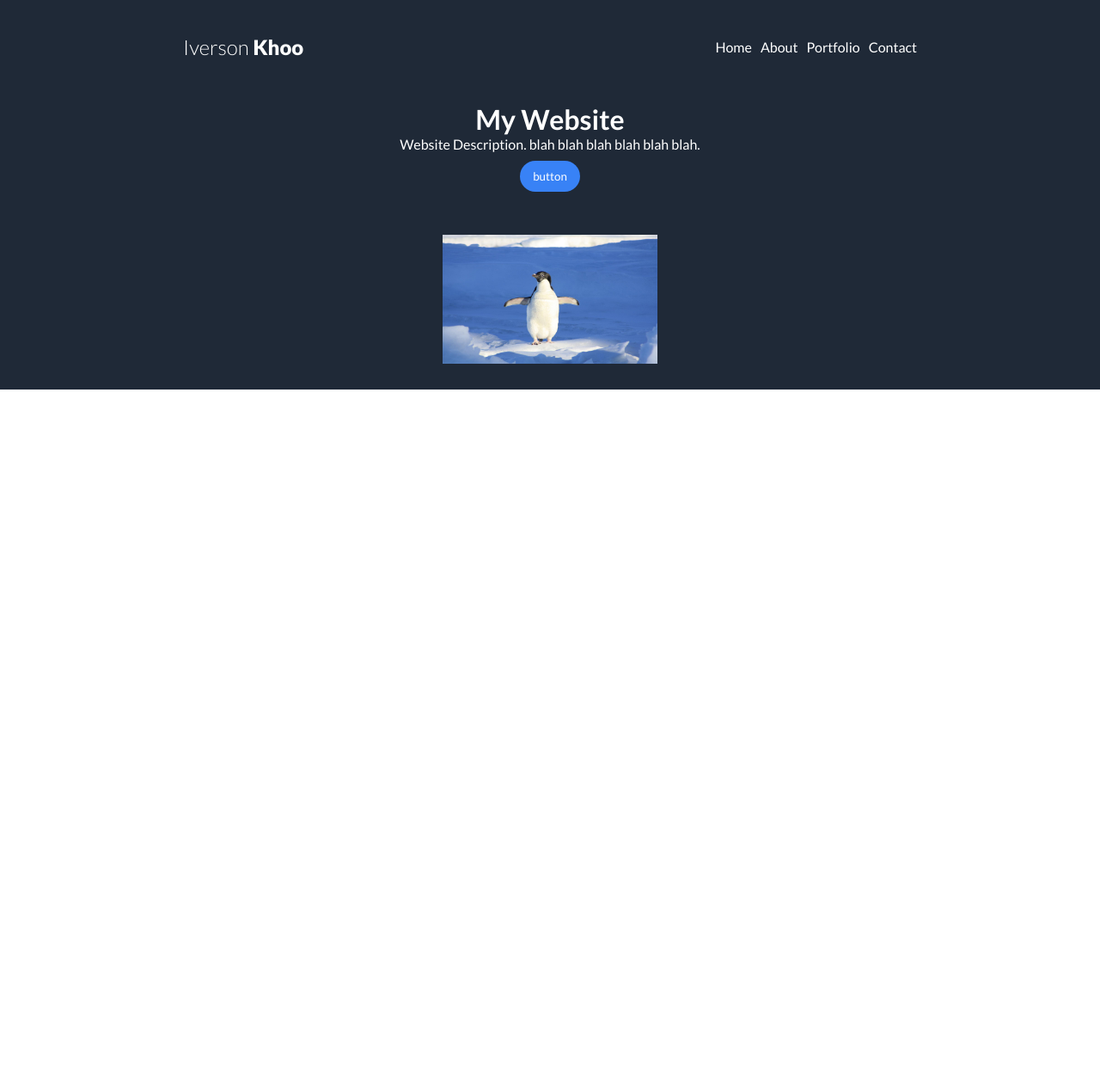
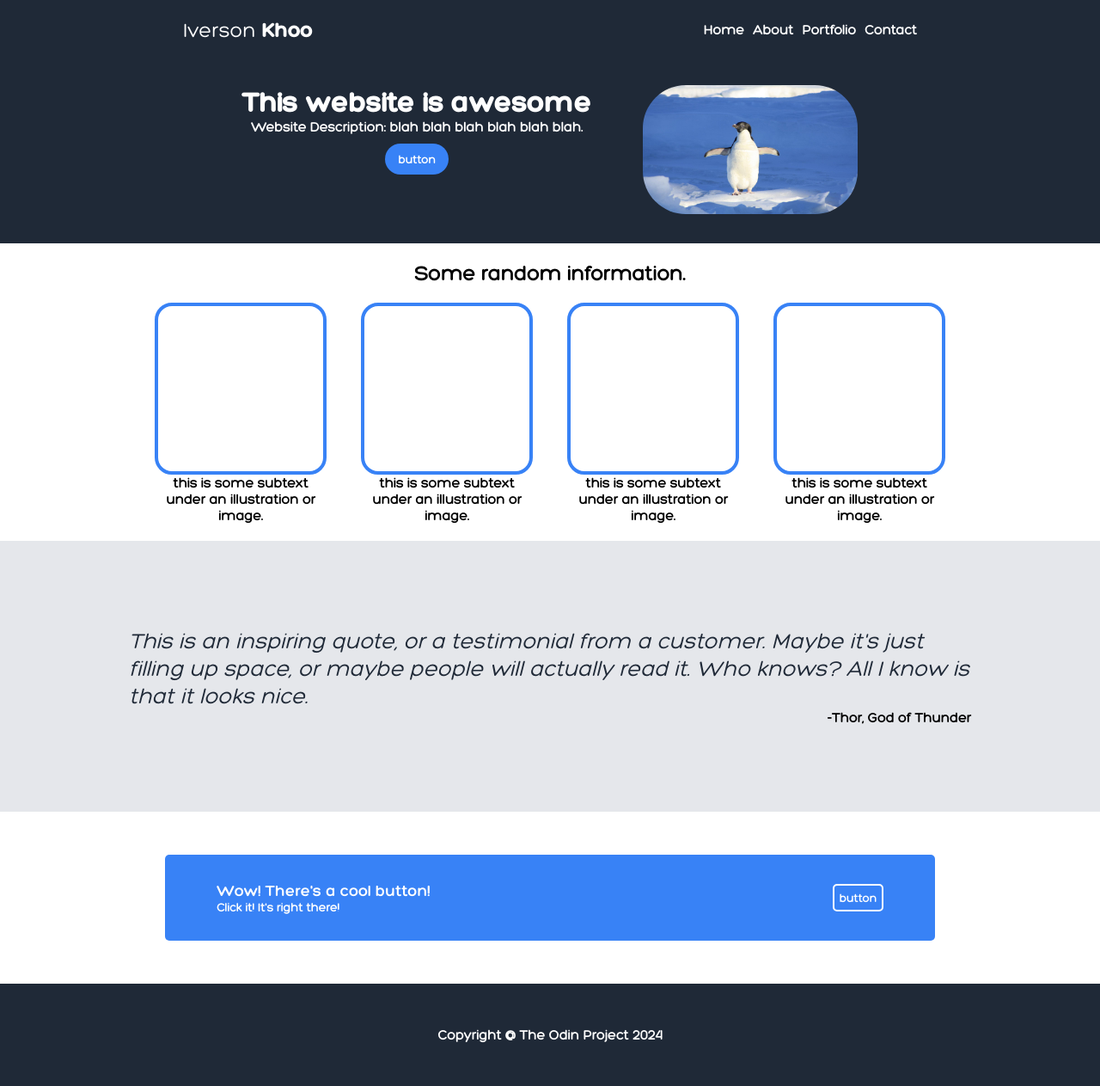
Before and after one commit to khoo02/Landing-Page, a plain HTML site: page index.html in a window 1280 px wide. Shown: the whole page at 86% size. Before the commit the page ends 800 px from the top, so only its background shows below. Drawn offline with Linux system fonts and the light colour scheme.

Commit message:
add body, quote and footer; update header

```diff
--- a/index.html
+++ b/index.html
@@ -5,24 +5,21 @@
     <meta name="viewport" content="width=device-width, initial-scale=1.0">
     <!-- website title -->
     <title>My Website</title>
-    <!-- font-->
-    <link rel="preconnect" href="https://fonts.googleapis.com">
-    <link rel="preconnect" href="https://fonts.gstatic.com" crossorigin>
-    <link href="https://fonts.googleapis.com/css2?family=Lato:ital,wght@0,100;0,300;0,400;0,700;0,900;1,100;1,300;1,400;1,700;1,900&display=swap" rel="stylesheet">
     <!-- styles.css -->
     <link rel="stylesheet" href="styles.css">
 </head>
 <body>
     <!-- header container -->
     <div class="header">
-
-        <!-- header information -->
-        <div class="inner-header">
+        <!--  logo/nav container -->
+        <div class="logo-nav">
             <!-- logo -->
             <div class="logo-container">
-                <h1>Iverson <span>Khoo</span></h1>
+                <a href="#">
+                    <h1>Iverson <span>Khoo</span></h1>
+                </a>
             </div>
-            <!-- navigation list -->
+            <!-- navigation bar -->
             <ul class="navigation">
                 <!-- links -->
                 <a href="#"><li>Home</li></a>
@@ -31,30 +28,94 @@
                 <a href="#"><li>Contact</li></a>
             </ul>
         </div>
-
-        <!-- header info -->
-        <div class="header-info">
+        <!-- header body container-->
+        <div class="header-body">
             <!-- text -->
-            <div class="header-info-text">
-                <!-- description title -->
-                <h1>My Website</h1>
-                <!--  -->
-                <p>Website Description. blah blah blah blah blah blah. </p>
-                <a class="header-button" href="#">
-                    <button>button</button>
-                </a>
+            <div class="header-info-container">
+                <!-- header title -->
+                <span class="header-title">
+                    <h1>This website is awesome</h1>
+                </span>
+                <!-- header description -->
+                <p class="website-description">Website Description: blah blah blah blah blah blah. </p>
+                <!-- header button -->
+                <div class="header-button-container">
+                    <a href="#"><button class="header-button">button</button>
+                    </a>
+                </div>
             </div>
             <!-- image -->
             <div class="header-image">
-                <img src="images/penguin_funny_blue_water.jpg" alt="penguin.jpg" style="width: 250px; height:150px; display:inline-block"/>
+                <a href="images/penguin_funny_blue_water.jpg">
+                    <img src="images/penguin_funny_blue_water.jpg" alt="penguin.jpg" style="width: 250px; height:150px; border-radius: 50px; display:inline-block"/>
+                </a>
             </div>
         </div>
+    </div>
 
+    <!-- body container -->
+    <div class="body">
+        <!-- body info container -->
+        <div class="body-info">
+            <!-- body header -->
+            <h2 class="body-header">Some random information.</h2>
+            <!-- bubble container-->
+            <div class="bubble-container">
+                <!-- 1st bubble -->
+                <div class="bubble">
+                    <div class="bubble-outline"></div>
+                    <p class="bubble-text">this is some subtext under an illustration or image.</p>
+                </div>
+                <!-- 2nd bubble -->
+                <div class="bubble">
+                    <div class="bubble-outline"></div>
+                    <p class="bubble-text">this is some subtext under an illustration or image.</p>
+                </div>
+                <!-- 3rd bubble -->
+                <div class="bubble">
+                    <div class="bubble-outline"></div>
+                    <p class="bubble-text">this is some subtext under an illustration or image.</p>
+                </div>
+                <!-- 4th bubble -->
+                <div class="bubble">
+                    <div class="bubble-outline"></div>
+                    <p class="bubble-text">this is some subtext under an illustration or image.</p>
+                </div>
+            </div>
+        </div>
+    </div>
 
+    <!-- quote container-->
+    <div class="quote-container">
+        <!-- quote text -->
+        <div class="quote-text">This is an inspiring quote, or a testimonial from a customer. Maybe it's just filling up space, or maybe people will actually read it. Who knows? All I know is that it looks nice.
+        </div>
+        <!-- quote author -->
+        <div class="author">
+            <span>-Thor, God of Thunder</span>
+        </div>
     </div>
-    <!-- website body -->
-    <div class="body"></div>
-    <!-- footer -->
-    <div class="footer"></div>
+
+    <!-- pop up container -->
+    <div class="pop-up-container">
+        <!-- text container -->
+        <div class="pop-up-text-container">
+            <!-- title -->
+            <h3 class="pop-up-title">Wow! There's a cool button!</h3>
+            <!-- description -->
+            <p class="pop-up-description">Click it! It's right there!</p>
+        </div>
+        <!-- button container -->
+        <div class="pop-up-button-container">
+            <!-- button and link -->
+            <a href="#"><button class="pop-up-button">button</button></a>
+        </div>
+    </div>
+
+    <!-- footer container-->
+    <div class="footer-container">
+        <!-- footer description -->
+        <div class="footer-text"><p>Copyright @ The Odin Project 2024</p></div>
+    </div>
 </body>
 </html>
--- a/styles.css
+++ b/styles.css
@@ -1,3 +1,27 @@
+/* fonts */
+@font-face {
+    font-family: 'Hero Light Regular';
+    font-style: normal;
+    font-weight: normal;
+    src: local('Hero Light Regular'), url(/fonts/HeroLight-Regular.woff) format('woff');
+}
+
+
+@font-face {
+    font-family: 'Hero Light Bold';
+    font-style: normal;
+    font-weight: normal;
+    src: local('Hero Light Bold'), url(fonts/HeroLight-Bold.woff) format('woff');
+}
+
+
+@font-face {
+    font-family: 'Hero Light Light';
+    font-style: normal;
+    font-weight: normal;
+    src: local('Hero Light Light'), url(fonts/HeroLight-Light.woff) format('woff');
+}
+
 /* universal properties */
 * {
     box-sizing: border-box;
@@ -5,49 +29,51 @@
     padding: 0;
     list-style: none;
     text-decoration: none;
-    font-family: 'Lato', sans-serif;
+    font-family: 'Hero Light Regular', 'Hero Light Light';
+    font-weight: 900;
 }
-        /* header */
 
 /* header container */
 .header {
     background-color: #1F2937;
     color: white;
-    height: 50%;
-    width: 100%;
     display: flex;
     align-items: center;
     flex-direction: column;
     padding: 30px;
+    padding-top: 10px;
     flex-wrap: wrap;
     justify-content: center;
 }
 
 /* inner header container */
-.inner-header {
+.logo-nav {
     height: 20%;
     width: 70%;
     margin-top: 10px;
-    /* highlight red to show background*/
-    /* background-color: red; */
     display: flex;
     justify-content: space-between;
     align-items: center;
     gap: 50px;
 }
 
-/* logo */
-.logo-container {
-    display: flex;
+
+/* logo text */
+.logo-container a h1 {
+    font-size: 24px;
+    font-weight: 300;
+    color: white;
 }
 
-/* logo text */
-.logo-container h1 {
-    font-size: 24px;
-    font-weight: 300;
+/* logo hover properties */
+.logo-container a h1:hover {
+    color: #666699;
+    transition: all 0.3s ease 0s;
 }
 
+/* logo container */
 .logo-container h1 span {
+    font-family: 'Hero Light Bold';
     font-weight: 900;
 }
 
@@ -64,33 +90,45 @@
 }
 
 /* navigation links */
-.navigation a li{
+.navigation a li, button {
     transition: all 0.3s ease 0s;
 }
 
+/* navigation bar hover properties */
 .navigation a li:hover {
     color: #666699;
+    transition: all 0.3s ease 0s;
 }
 
-/* description */
-.header-info {
-    /* highlight to show background */
-    /* background-color: red; */
+/* header body container */
+.header-body {
     display: flex;
-    width: 50%;
+    width: 80%;
     margin: 50px auto 0;
-    gap: 50px;
+    gap: 60px;
     justify-content: center;
     flex-wrap: wrap;
 }
 
-/* header text */
-.header-info-text {
+/* header info container */
+.header-info-container {
     text-align: center;
 }
 
+/* header title */
+.header-title h1 {
+    font-family: 'Hero Light Bold';
+    font-size: 33px;
+}
+
+/* header button container */
+.header-button-container {
+    display: flex;
+    justify-content: center;
+}
+
 /* header button */
-button {
+.header-button {
     border-radius: 50px;
     color: white;
     background-color: #3882F6;
@@ -100,6 +138,8 @@ button {
     margin-top: 10px;
 }
 
+
+/* changer color of button when hovering */
 button:hover {
     background-color: #3881f696;
 }
@@ -109,3 +149,124 @@ button:hover {
     display: flex;
     align-items: center;
 }
+
+/* website body */
+.body {
+    padding: 20px 10%;
+    display: flex;
+    flex: auto;
+    justify-content: center;
+    flex-wrap: wrap;
+}
+
+/* body header */
+.body-header {
+    text-align: center;
+    font-weight: 750;
+    margin-bottom: 20px;
+}
+
+/* image bubbles */
+.bubble-container {
+    display: flex;
+    gap: 40px;
+    flex-wrap: wrap;
+    justify-content: center;
+    align-items: start;
+}
+
+/* bubble container */
+.bubble-outline {
+    border: #3882F6;
+    border-width: 4px;
+    border-style: solid;
+    height: 200px;
+    width: 200px;
+    border-radius: 20px;
+}
+
+/* text under bubble */
+.bubble-text {
+    max-width: 200px;
+    text-align: center;
+}
+
+/* quote container */
+.quote-container {
+    padding: 100px 150px;
+    background-color: #E5E7EB;
+}
+
+/* quote author */
+.quote-text {
+    font-size: 26px;
+    font-weight: 300;
+    font-style: italic;
+    color: #1F2937
+}
+
+/* quote text */
+.author {
+    display: flex;
+    justify-content: right;
+}
+
+/* pop-up container */
+.pop-up-container {
+    margin: 50px auto;
+    border-radius: 5px;
+    padding: 30px 60px;
+    width: 70%;
+    display: flex;
+    background-color: #3882F6;
+    justify-content: space-between;
+    align-items: center;
+}
+
+/* pop up container */
+.pop-up-text-container {
+    color: white;
+    display: flex;
+    flex-direction: column;
+}
+
+/* pop up title */
+.pop-up-title {
+    font-family: 'Hero Light Bold';
+    font-weight: 500;
+}
+
+/* pop up description */
+.pop-up-description {
+    font-size: 14px;
+}
+
+/* pop-up-button */
+.pop-up-button {
+    background-color:#3882F6;
+    padding: 6px;
+    border-color: white;
+    border-width: 2px;
+    border-radius: 5px;
+    color: white;
+    border-style: solid;
+}
+
+/* button hover properties */
+.pop-up-button-container a button:hover{
+    background-color: #184ea396;
+    transition: all 0.3s ease 0s;
+    cursor: pointer;
+}
+
+/* footer container*/
+.footer-container {
+    background-color: #1F2937;
+    padding: 50px;
+}
+
+/* footer-text */
+.footer-text {
+    text-align: center;
+    color: white;
+}
```
Also changed, not shown: fonts/HeroLight-Bold.woff (added), fonts/HeroLight-Light.woff (added), fonts/HeroLight-Regular.woff (added).
